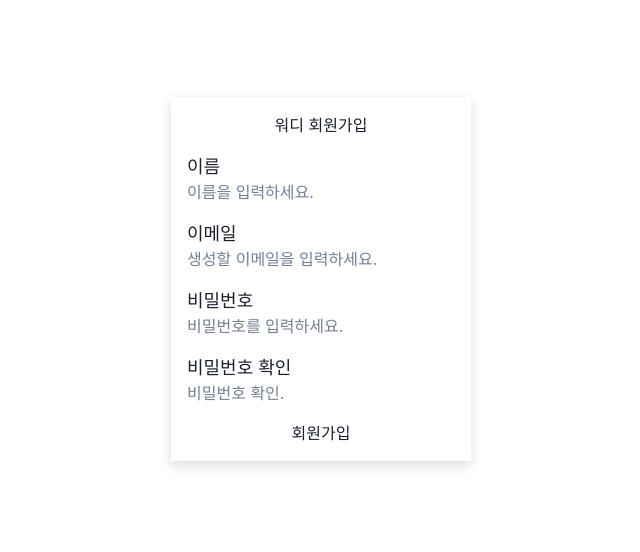
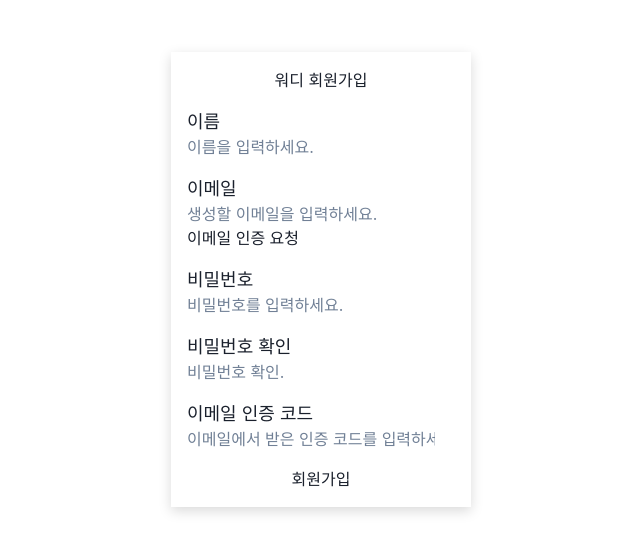
Before and after one commit to hs20180519/aiProject, a React (Create React App) app in the folder front/: page /signup in a window 1280 px wide. Shown: the part 188-740 px from the top of the page, without its empty margins (319-959 px from the left). Built offline with nearby package versions, Linux system fonts and the light colour scheme; no server answers.

Commit message:
fix - signup

```diff
--- a/front/src/pages/LoginPage.tsx
+++ b/front/src/pages/LoginPage.tsx
@@ -43,7 +43,7 @@ const LoginPage = () => {
     e.preventDefault();
 
     try {
-      const res = await Api.post("auth/", {
+      const res = await Api.post("/auth", {
         email,
         password,
       });
--- a/front/src/pages/SignUpPage.tsx
+++ b/front/src/pages/SignUpPage.tsx
@@ -9,6 +9,7 @@ type NewUserInfoType = {
   email: string;
   password: string;
   confirmPassword: string;
+  verificationCode: string;
 };
 
 const validateEmail = (email: string): boolean => {
@@ -28,12 +29,12 @@ const SignUp = () => {
     email: "",
     password: "",
     confirmPassword: "",
+    verificationCode: "", // 이메일 인증 코드 필드 추가
   });
 
-  const { name, email, password, confirmPassword } = newUserInfo;
+  const { name, email, password, confirmPassword, verificationCode } = newUserInfo;
 
   const navigate = useNavigate();
-
   const [isEmailAvailable, setIsEmailAvailable] = useState<boolean | null>(null);
   const [emailVerificationStatus, setEmailVerificationStatus] = useState<string | null>(null);
 
@@ -43,32 +44,55 @@ const SignUp = () => {
       const { isAvailable } = response.data;
       if (isAvailable) {
         setIsEmailAvailable(true);
-        setEmailVerificationStatus("이 이메일은 사용 가능합니다.");
+        // 이메일이 사용 가능하면 이메일 인증 요청
+        await emailVerification(email);
       } else {
         setIsEmailAvailable(false);
-        setEmailVerificationStatus("이미 사용 중인 이메일 주소입니다.");
       }
     } catch (err) {
       console.error("이메일 중복 확인 중 오류 발생:", err);
-      setEmailVerificationStatus("이메일 가용성 확인 중 오류가 발생했습니다.");
+      setIsEmailAvailable(false);
+    }
+  };
+
+  const emailVerification = async (email: string) => {
+    try {
+      await Api.post(`/auth/register`, { email });
+    } catch (err) {
+      console.error("이메일 인증 중 오류 발생:", err);
+    }
+  };
+
+  const verifyEmailCode = async (verificationCode: string) => {
+    try {
+      await Api.post(`/auth/verify`, { verificationCode });
+      setEmailVerificationStatus("이메일 인증이 완료되었습니다.");
+    } catch (err) {
+      console.error("이메일 인증 코드 확인 중 오류 발생:", err);
+      setEmailVerificationStatus("이메일 인증 코드 확인 중 오류가 발생했습니다.");
     }
   };
 
   const handleEmailChange = (e: ChangeEvent<HTMLInputElement>) => {
     const { value } = e.target;
-    setIsEmailAvailable(null); // 이메일이 변경될 때 초기화
     setNewUserInfo({
       ...newUserInfo,
       email: value,
     });
-    checkEmailAvailability(value); // 이메일이 변경될 때 중복 확인 요청 보내기
+    setEmailVerificationStatus(""); // 이메일이 변경될 때 초기화
+    if (value) {
+      checkEmailAvailability(value); // 이메일이 변경될 때 중복 확인 요청 보내기
+    }
   };
 
   const handleSubmit = async (e: SyntheticEvent) => {
     e.preventDefault();
     try {
       if (isFormValid && isEmailAvailable) {
-        await Api.post("auth/register", {
+        // 이메일 인증 코드 확인
+        await verifyEmailCode(verificationCode);
+        // 회원가입 요청
+        await Api.post("/auth/signup", {
           name,
           email,
           password,
@@ -89,8 +113,10 @@ const SignUp = () => {
   const isEmailValid = validateEmail(email);
   const isPasswordValid = password.length >= 4;
   const isPasswordSame = password === confirmPassword;
+  const isVerificationCodeValid = verificationCode.length > 0;
 
-  const isFormValid = isNameValid && isEmailValid && isPasswordValid && isPasswordSame;
+  const isFormValid =
+    isNameValid && isEmailValid && isPasswordValid && isPasswordSame && isVerificationCodeValid;
 
   const handleChange = (e: ChangeEvent<HTMLInputElement>) => {
     const { name, value } = e.target;
@@ -170,14 +196,17 @@ const SignUp = () => {
                     name="email"
                     onChange={handleEmailChange}
                   />
+                  <button
+                    type="submit"
+                    className={"btn btn-primary"}
+                    onClick={emailVerification(email)}
+                    disabled={!isFormValid}
+                  >
+                    {"이메일 인증 요청"}
+                  </button>
+
                   {!isEmailValid && email.length > 0 && (
                     <div className={"text-danger"}>{"이메일 형식이 올바르지 않습니다."}</div>
-                  )}
-                  {isEmailAvailable === false && (
-                    <div className={"text-danger"}>{"이미 사용 중인 이메일 주소입니다."}</div>
-                  )}
-                  {isEmailAvailable === true && (
-                    <div className={"text-success"}>{emailVerificationStatus}</div>
                   )}
                 </div>
                 <div className={"form-group"}>
@@ -210,9 +239,23 @@ const SignUp = () => {
                     <div className={"text-danger"}>{"비밀번호가 일치한지 확인해 주세요."}</div>
                   )}
                 </div>
+                <div className={"form-group"}>
+                  <label style={{ fontSize: "18px" }}>{"이메일 인증 코드"}</label>
+                  <input
+                    type={"text"}
+                    className={"form-control"}
+                    placeholder={"이메일에서 받은 인증 코드를 입력하세요."}
+                    value={verificationCode}
+                    name="verificationCode"
+                    onChange={handleChange}
+                  />
+                </div>
                 <button type={"submit"} className={"btn btn-primary"} disabled={!isFormValid}>
                   {"회원가입\r"}
                 </button>
+                {emailVerificationStatus && (
+                  <div className={"text-info"}>{emailVerificationStatus}</div>
+                )}
               </div>
             </div>
           </div>
```
